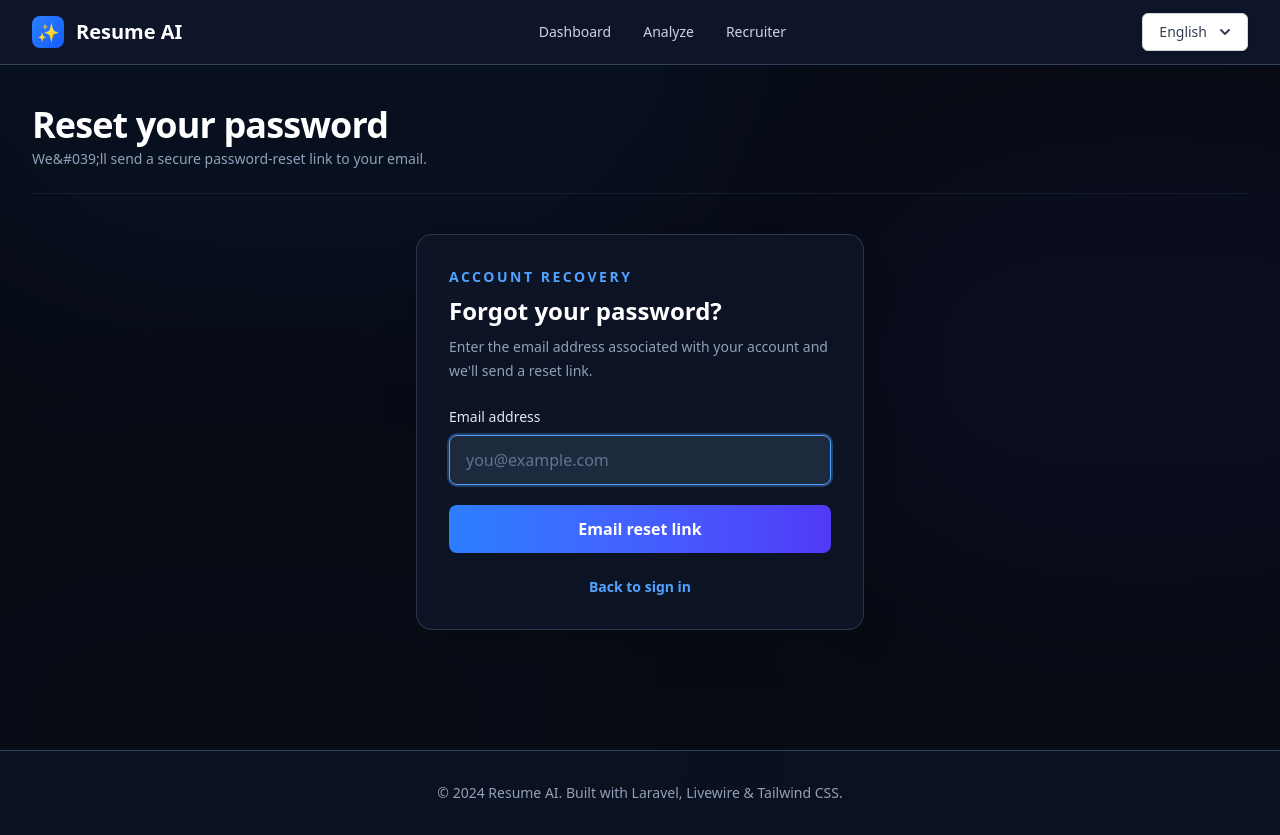
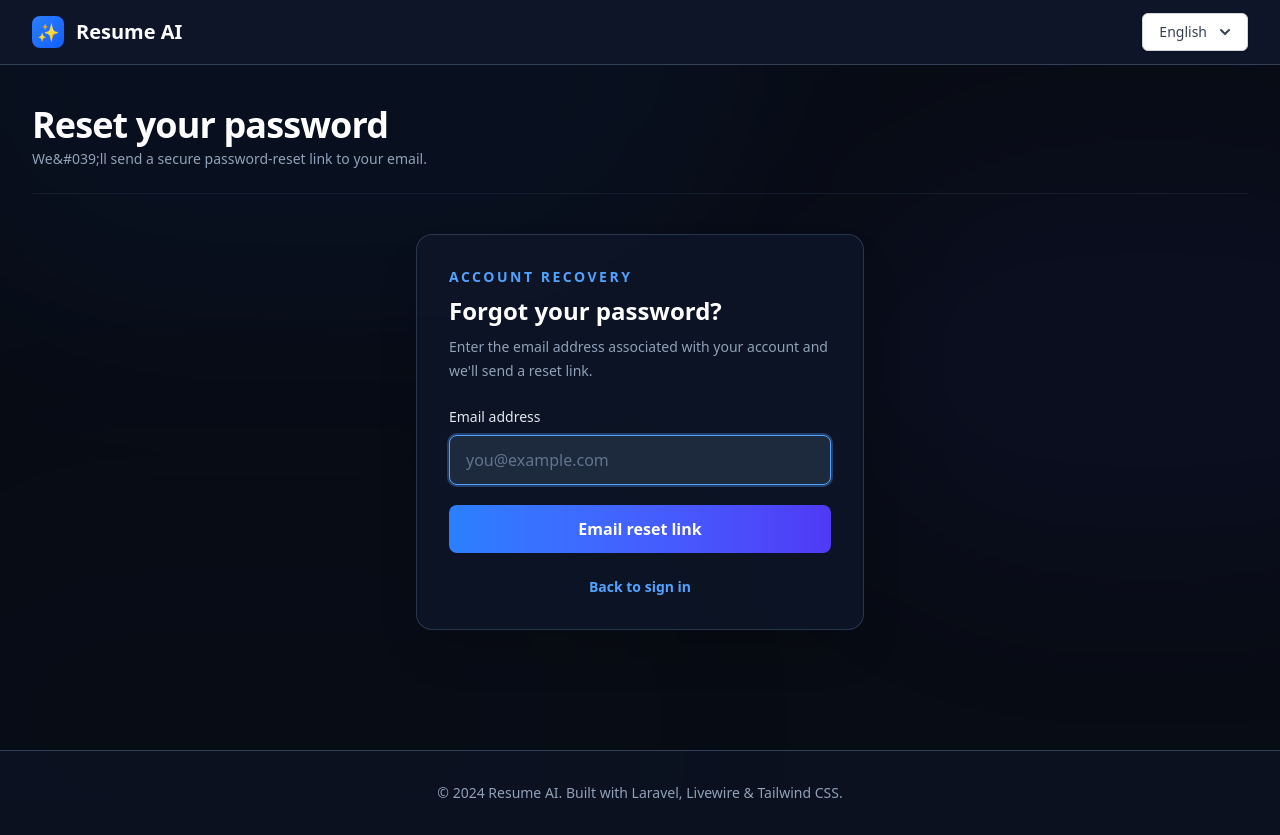
Before and after one commit to ayyub-humeid/resume-ai, a Laravel app: page /forgot-password in a window 1280 px wide. Run offline with Laravel 12, Linux system fonts and the light colour scheme; style sheets or scripts are compiled from the project's sources; some libraries are stand-ins or nearby versions.

Commit message:
remove an nessary links

```diff
--- a/resources/views/components/general-components/navbar.blade.php
+++ b/resources/views/components/general-components/navbar.blade.php
@@ -12,11 +12,11 @@
             </div>
 
             <!-- Nav Links -->
-            <div class="hidden md:flex items-center gap-8">
+            <!-- <div class="hidden md:flex items-center gap-8">
                 <a href="#" class="text-slate-300 hover:text-white transition text-sm font-medium">{{ __('Dashboard') }}</a>
                 <a href="#" class="text-slate-300 hover:text-white transition text-sm font-medium">{{ __('Analyze') }}</a>
                 <a href="#" class="text-slate-300 hover:text-white transition text-sm font-medium">{{ __('Recruiter') }}</a>
-            </div>
+            </div> -->
 
             <!-- User Profile (placeholder) -->
             <div class="flex items-center gap-4">
```
Also changed, not shown: resources/views/components/layouts/app-layout.blade.php (+7 -3 lines).
